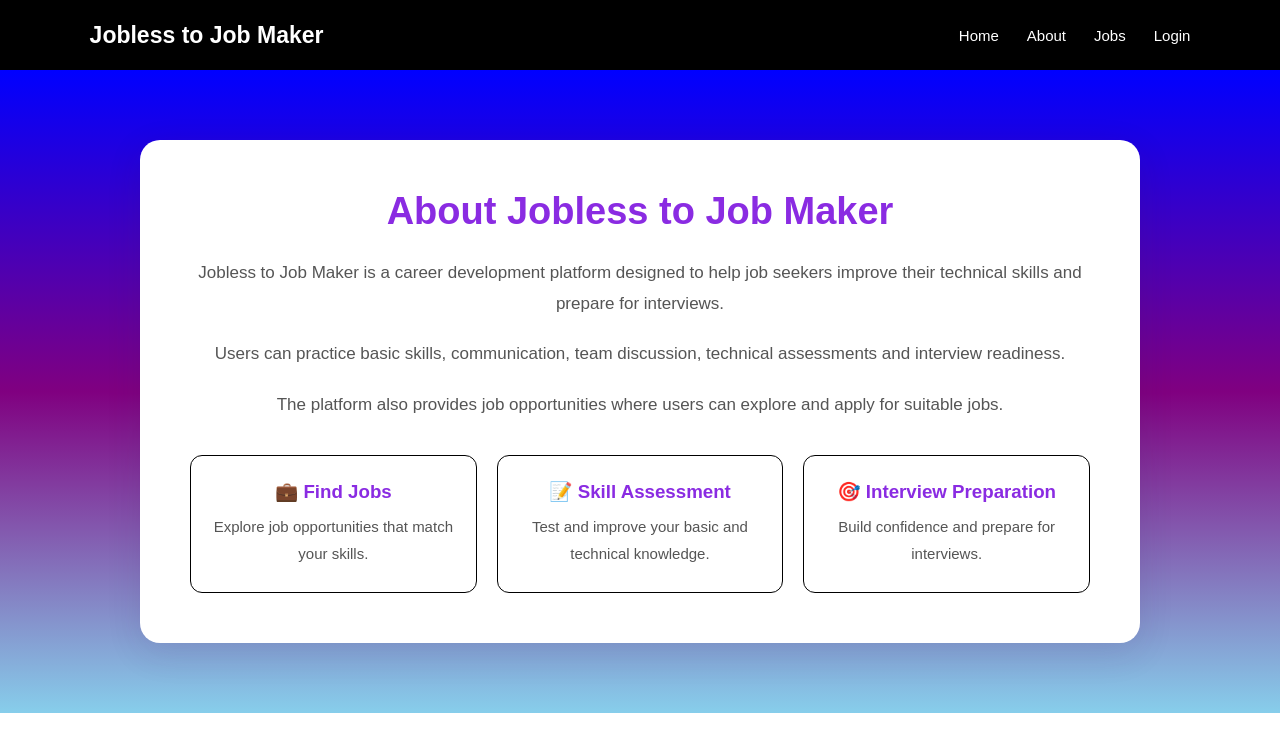
After one commit to sanjaiya/jobless-to-job-maker, a Django app: page /about/ in a window 1280 px wide. The commit adds this page. Shown: the top 752 px of the page. Run offline with Django 5.2, Linux system fonts and the light colour scheme.

Commit message:
Add About page and styling

```diff
--- a/accounts/static/css/style.css
+++ b/accounts/static/css/style.css
@@ -60,13 +60,13 @@ body {
     max-width: 600px;
 }
 .hero-content h1 {
-    color: white;
+    color: black;
     font-size: 55px;
     line-height: 1.15;
     margin-bottom: 25px;
 }
 .hero-content h1 span {
-    color: blueviolet;
+    color: blue;
 }
 .hero-content p {
     color: white;
@@ -109,7 +109,7 @@ body {
     width: 360px;
     padding: 35px;
     background: rgba(255, 255, 255, 0.1);
-    border: 1px solid rgba(255, 255, 255, 0.2);
+    border: 1px solid black;
     border-radius: 18px;
     color: white;
     backdrop-filter: blur(10px);
@@ -138,7 +138,7 @@ body {
 .features-section {
     padding: 70px 8%;
     text-align: center;
-    background: white;
+    background: linear-gradient(blue,orange,purple,yellow,green);
 }
 .features-section h2 {
     font-size: 34px;
@@ -160,7 +160,7 @@ body {
     padding: 30px;
     border-radius: 12px;
     background: white;
-    border: 1px solid white;
+    border: 1px solid black;
     transition: 0.3s;
 }
 .feature-box:hover {
@@ -183,7 +183,7 @@ body {
 
    /* FOOTER */
 footer {
-    background: blueviolet;
+    background: black;
     color: white;
     text-align: center;
     padding: 22px;
@@ -1175,3 +1175,76 @@ footer {
         width: 80%;
     }
 }
+   /* ABOUT PAGE */
+.about-section {
+    min-height: 80vh;
+    padding: 70px 8%;
+    background: linear-gradient(blue,purple,skyblue);
+    display: flex;
+    justify-content: center;
+    align-items: center;
+}
+.about-container {
+    max-width: 1000px;
+    width: 100%;
+    background: white;
+    padding: 50px;
+    border-radius: 20px;
+    box-shadow: 0 10px 35px rgba(41, 36, 90, 0.12);
+    text-align: center;
+}
+.about-container h1 {
+    color: blueviolet;
+    font-size: 38px;
+    margin-bottom: 25px;
+}
+.about-container p {
+    color: #555;
+    font-size: 17px;
+    line-height: 1.8;
+    margin-bottom: 20px;
+}
+/* About page feature cards */
+.about-features {
+    display: grid;
+    grid-template-columns: repeat(3, 1fr);
+    gap: 20px;
+    margin-top: 35px;
+}
+.about-feature-card {
+    background: white;
+    padding: 25px 15px;
+    border-radius: 12px;
+    border: 1px solid black;
+    transition: 0.3s;
+}
+.about-feature-card:hover {
+    transform: translateY(-5px);
+    box-shadow: 0 8px 20px rgba(75, 0, 130, 0.12);
+}
+.about-feature-card h3 {
+    color: blueviolet;
+    margin-bottom: 10px;
+}
+.about-feature-card p {
+    font-size: 15px;
+    margin-bottom: 0;
+}
+/* About page responsive design */
+@media (max-width: 700px) {
+    .about-section {
+        padding: 35px 5%;
+    }
+    .about-container {
+        padding: 30px 20px;
+    }
+    .about-container h1 {
+        font-size: 28px;
+    }
+    .about-container p {
+        font-size: 15px;
+    }
+    .about-features {
+        grid-template-columns: 1fr;
+    }
+}
--- /dev/null
+++ b/accounts/templates/about.html
@@ -0,0 +1,89 @@
+{% load static %}
+
+<!DOCTYPE html>
+<html lang="en">
+
+<head>
+    <meta charset="UTF-8">
+    <meta name="viewport" content="width=device-width, initial-scale=1.0">
+
+    <title>About - Jobless to Job Maker</title>
+
+    <link rel="stylesheet" href="{% static 'css/style.css' %}?v=1">
+</head>
+
+<body>
+
+    <nav class="navbar">
+
+        <div class="logo">
+            Jobless to Job Maker
+        </div>
+
+        <div class="nav-links">
+
+            <a href="/">Home</a>
+
+            <a href="/about/">
+                About
+            </a>
+
+            <a href="/jobs/">
+                Jobs
+            </a>
+
+            <a href="/login/">
+                Login
+            </a>
+
+        </div>
+
+    </nav>
+
+    <section class="about-section">
+
+        <div class="about-container">
+
+            <h1>About Jobless to Job Maker</h1>
+
+            <p>
+                Jobless to Job Maker is a career development platform
+                designed to help job seekers improve their technical
+                skills and prepare for interviews.
+            </p>
+
+            <p>
+                Users can practice basic skills, communication,
+                team discussion, technical assessments and
+                interview readiness.
+            </p>
+
+            <p>
+                The platform also provides job opportunities where
+                users can explore and apply for suitable jobs.
+            </p>
+            <div class="about-features">
+
+                <div class="about-feature-card">
+                    <h3>💼 Find Jobs</h3>
+                    <p>Explore job opportunities that match your skills.</p>
+                </div>
+
+                <div class="about-feature-card">
+                    <h3>📝 Skill Assessment</h3>
+                    <p>Test and improve your basic and technical knowledge.</p>
+                </div>
+
+                <div class="about-feature-card">
+                    <h3>🎯 Interview Preparation</h3>
+                    <p>Build confidence and prepare for interviews.</p>
+                </div>
+
+            </div>
+        </div>
+
+    </section>
+
+</body>
+
+</html>
--- a/accounts/templates/home.html
+++ b/accounts/templates/home.html
@@ -23,7 +23,7 @@
         <div class="nav-links">
             <a href="/">Home</a>
             <a href="/jobs/">Jobs</a>
-            <a href="#">About</a>
+            <a href="/about/">About</a>
             <a href="/login/">Login</a>
             <a href="/register/" class="register-btn">Register</a>
         </div>
--- a/accounts/urls.py
+++ b/accounts/urls.py
@@ -3,44 +3,15 @@ from . import views
 
 urlpatterns = [
     path("", views.home, name="home"),
-
     path("login/", views.login_view, name="login"),
-
     path("dashboard/", views.dashboard, name="dashboard"),
-
     path("logout/", views.logout_view, name="logout"),
-
     path("register/", views.register_view, name="register"),
-
     path("basic-test/", views.basic_test, name="basic_test"),
-
-    path(
-        "communication/",
-        views.communication_assessment,
-        name="communication_assessment"
-    ),
-
-    path(
-        "team-discussion/",
-        views.team_discussion,
-        name="team_discussion"
-    ),
-
-    path(
-        "technical-assessment/",
-        views.technical_assessment,
-        name="technical_assessment"
-    ),
-
-    path(
-        "interview-readiness/",
-        views.interview_readiness,
-        name="interview_readiness"
-    ),
-
-    path(
-    "final-result/",
-    views.final_result,
-    name="final_result"
-),
+    path("communication/",views.communication_assessment,name="communication_assessment"),
+    path("team-discussion/",views.team_discussion,name="team_discussion"),
+    path("technical-assessment/",views.technical_assessment,name="technical_assessment"),
+    path("interview-readiness/",views.interview_readiness,name="interview_readiness"),
+    path("final-result/",views.final_result,name="final_result"),
+    path("about/", views.about, name="about"),
 ]
--- a/accounts/views.py
+++ b/accounts/views.py
@@ -3,45 +3,34 @@ from django.contrib.auth import authenticate, login, logout
 from django.contrib.auth.decorators import login_required
 from django.contrib.auth.models import User
 
-
 def home(request):
     return render(request, "home.html")
 
-
 def login_view(request):
-
     if request.method == "POST":
-
         username = request.POST.get("username")
         password = request.POST.get("password")
-
         user = authenticate(
             request,
             username=username,
             password=password
         )
-
         if user is not None:
             login(request, user)
             return redirect("dashboard")
-
         else:
             return render(
                 request,
                 "login.html",
                 {"error": "Invalid username or password"}
             )
-
     return render(request, "login.html")
-
 
 @login_required(login_url="login")
 def dashboard(request):
-
     basic_score = request.session.get("basic_score", 0)
     technical_score = request.session.get("technical_score", 0)
     interview_score = request.session.get("interview_score", 0)
-
     return render(
         request,
         "dashboard.html",
@@ -57,78 +46,55 @@ def logout_view(request):
     logout(request)
     return redirect("login")
 
-
 def register_view(request):
-
     if request.method == "POST":
-
         username = request.POST.get("username")
         email = request.POST.get("email")
         password = request.POST.get("password")
-
         if User.objects.filter(username=username).exists():
             return render(
                 request,
                 "register.html",
                 {"error": "Username already exists"}
             )
-
         User.objects.create_user(
             username=username,
             email=email,
             password=password
         )
-
         return redirect("login")
-
     return render(request, "register.html")
-
 
 @login_required(login_url="login")
 def basic_test(request):
-
     if request.method == "POST":
-
         score = 0
-
         if request.POST.get("q1") == "Python":
             score += 1
-
         if request.POST.get("q2") == "MySQL":
             score += 1
-
         if request.POST.get("q3") == "Create Read Update Delete":
             score += 1
-
         if request.POST.get("q4") == "a":
             score += 1
-
         if request.POST.get("q5") == "def":
             score += 1
-
         request.session["basic_score"] = score
-
         return render(
             request,
             "basic_test_result.html",
             {"score": score}
         )
-
     return render(request, "basic_test.html")
-
-
 
 @login_required(login_url="login")
 def communication_assessment(request):
-
     if request.method == "POST":
-
         q1 = request.POST.get("q1")
         q2 = request.POST.get("q2")
         q3 = request.POST.get("q3")
         q4 = request.POST.get("q4")
         q5 = request.POST.get("q5")
-
         return render(
             request,
             "communication_result.html",
@@ -140,21 +106,15 @@ def communication_assessment(request):
                 "q5": q5
             }
         )
-
     return render(
         request,
         "communication_assessment.html"
     )
-
-
 @login_required(login_url="login")
 def team_discussion(request):
-
     if request.method == "POST":
-
         topic = request.POST.get("topic")
         response = request.POST.get("response")
-
         return render(
             request,
             "team_discussion_result.html",
@@ -170,96 +130,68 @@ def team_discussion(request):
     )
 
 
-
 @login_required(login_url="login")
 def technical_assessment(request):
-
-
     if request.method == "POST":
-
         score = 0
-
         if request.POST.get("q1") == "Python":
             score += 1
-
         if request.POST.get("q2") == "Django":
             score += 1
-
         if request.POST.get("q3") == "MySQL":
             score += 1
-
         if request.POST.get("q4") == "SELECT":
             score += 1
-
         if request.POST.get("q5") == "def":
             score += 1
-
         # Save Technical Assessment score
         request.session["technical_score"] = score
-
         return render(
             request,
             "technical_result.html",
             {"score": score}
         )
-
     return render(
         request,
         "technical_assessment.html"
     )
 
-
 @login_required(login_url="login")
 def interview_readiness(request):
-
     if request.method == "POST":
-
         score = 0
-
         if request.POST.get("q1") == "yes":
             score += 1
-
         if request.POST.get("q2") == "yes":
             score += 1
-
         if request.POST.get("q3") == "yes":
             score += 1
-
         if request.POST.get("q4") == "yes":
             score += 1
-
         if request.POST.get("q5") == "yes":
             score += 1
-
         # Save Interview Readiness score
         request.session["interview_score"] = score
-
         return render(
             request,
             "interview_readiness_result.html",
             {"score": score}
         )
-
     return render(
         request,
         "interview_readiness.html"
     )
 
-
-
 @login_required(login_url="login")
 def final_result(request):
-
     basic_score = request.session.get("basic_score", 0)
     technical_score = request.session.get("technical_score", 0)
     interview_score = request.session.get("interview_score", 0)
-
     overall_score = (
         (basic_score / 5) * 30
         + (technical_score / 5) * 40
         + (interview_score / 5) * 30
     )
-
     return render(
         request,
         "final_result.html",
@@ -270,3 +202,6 @@ def final_result(request):
             "overall_score": overall_score
         }
     )
+
+def about(request):
+    return render(request, "about.html")
```
